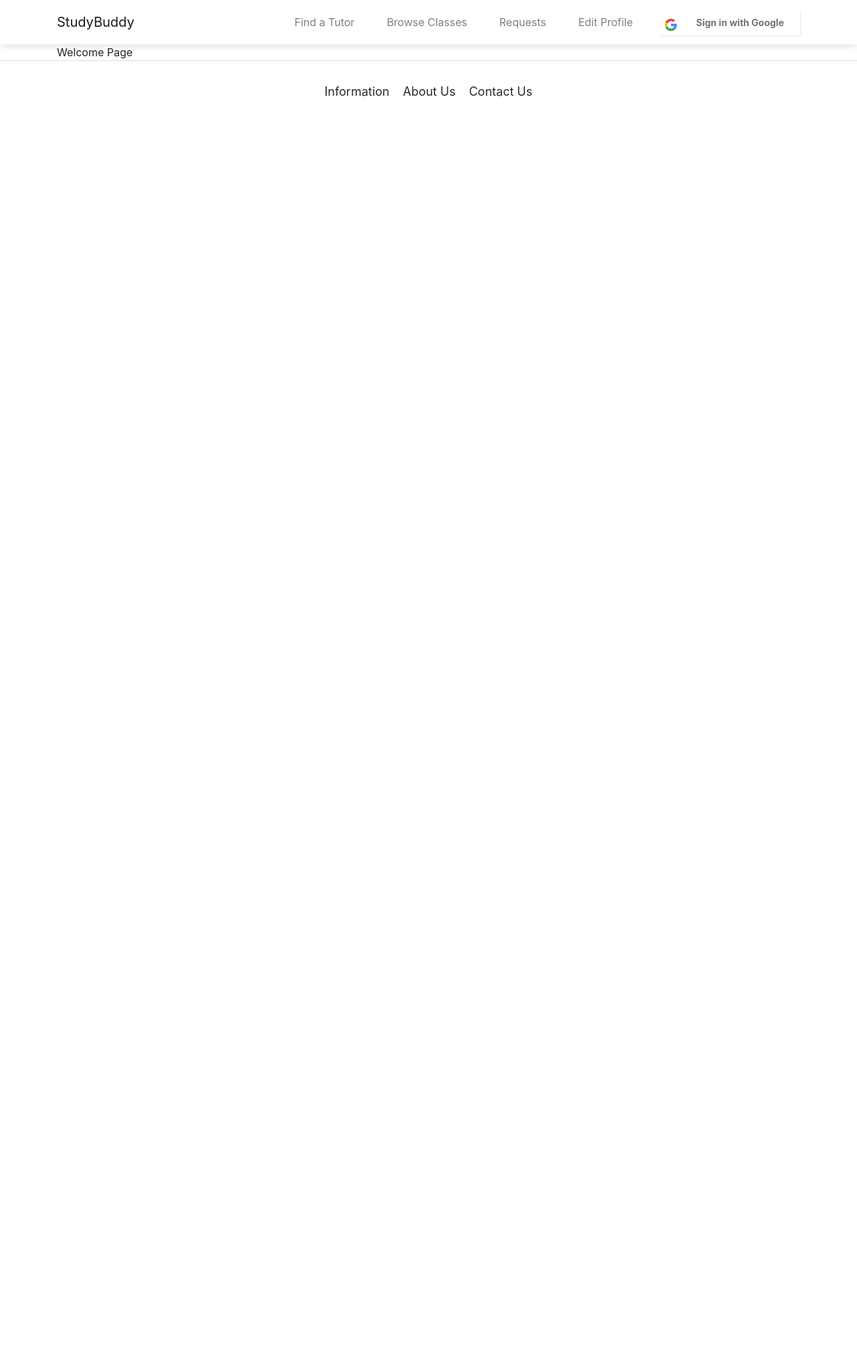
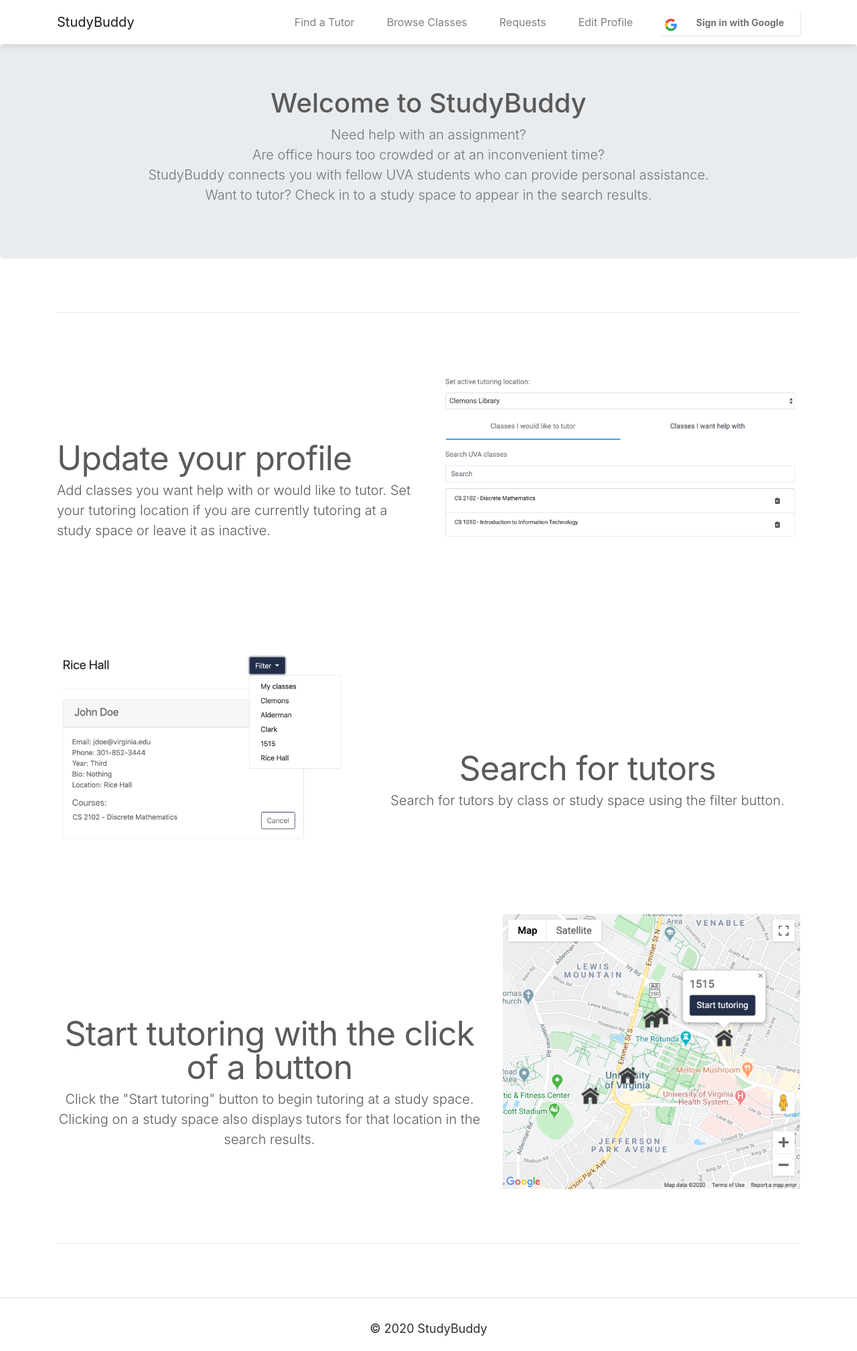
Before and after one commit to sierraarnold/cs3240-studybuddy, a Django app: page / in a window 1280 px wide. Shown: the whole page at 67% size. Before the commit the page ends 144 px from the top, so only its background shows below. Run offline with Django 3.2, Linux system fonts and the light colour scheme; some libraries are stand-ins or nearby versions.

Commit message:
Implemented welcome page

```diff
--- /dev/null
+++ b/login/static/login/welcome.css
@@ -0,0 +1,126 @@
+/* GLOBAL STYLES
+-------------------------------------------------- */
+/* Padding below the footer and lighter body text */
+
+body {
+  color: #5a5a5a;
+}
+
+
+/* CUSTOMIZE THE CAROUSEL
+-------------------------------------------------- */
+
+/* Carousel base class */
+.carousel {
+  margin-bottom: 4rem;
+}
+/* Since positioning the image, we need to help out the caption */
+.carousel-caption {
+  bottom: 3rem;
+  z-index: 10;
+}
+
+/* Declare heights because of positioning of img element */
+.carousel-item {
+  height: 32rem;
+}
+.carousel-item > img {
+  position: absolute;
+  top: 0;
+  left: 0;
+  min-width: 100%;
+  height: 32rem;
+}
+
+.carousel-indicators li {
+  background-color: #6F7FAE;
+}
+
+.carousel-indicators .active {
+  background-color: #232D4B;
+}
+
+
+/* MARKETING CONTENT
+-------------------------------------------------- */
+
+/* Center align the text within the three columns below the carousel */
+.marketing .col-lg-4 {
+  margin-bottom: 1.5rem;
+  text-align: center;
+}
+.marketing h2 {
+  font-weight: 400;
+}
+.marketing .col-lg-4 p {
+  margin-right: .75rem;
+  margin-left: .75rem;
+}
+
+
+/* Featurettes
+------------------------- */
+
+.featurette-divider {
+  margin: 5rem 0; /* Space out the Bootstrap <hr> more */
+}
+
+/* Thin out the marketing headings */
+.featurette-heading {
+  font-weight: 300;
+  line-height: 1;
+  letter-spacing: -.05rem;
+}
+
+
+/* RESPONSIVE CSS
+-------------------------------------------------- */
+
+@media (min-width: 40em) {
+  /* Bump up size of carousel content */
+  .carousel-caption p {
+    margin-bottom: 1.25rem;
+    font-size: 1.25rem;
+    line-height: 1.4;
+  }
+
+  .featurette-heading {
+    font-size: 50px;
+  }
+}
+
+@media (min-width: 62em) {
+  .featurette-heading {
+    margin-top: 7rem;
+  }
+}
+
+.row {
+  display: flex;
+  justify-content: space-between;
+  align-items: center;
+}
+
+.featurette {
+  padding-bottom: 100px;
+}
+
+.featurette1 {
+  padding-bottom: 150px;
+}
+
+.btn-secondary {
+  background-color: #232D4B !important;
+}
+
+.btn-outline-secondary {
+  border-color: #232D4B !important;
+}
+
+.btn-secondary:hover  {
+  background-color: #435076 !important;
+}
+
+.btn-outline-secondary:hover {
+  background-color: #435076 !important;
+}
--- a/login/templates/login/base.html
+++ b/login/templates/login/base.html
@@ -114,7 +114,7 @@
   <!-- Footer -->
   <footer class="page-footer">
       <div class="container">
-          <div class="links"><a href="#">Information</a><a href="#">About Us</a><a href="#">Contact Us</a></div>
+          <div class="links"><a href="#">© 2020 StudyBuddy</a></div>
       </div>
   </footer>
 
--- a/login/templates/login/welcome.html
+++ b/login/templates/login/welcome.html
@@ -2,11 +2,56 @@
 {% load static %}
 {% block content %}
   <head><title>StudyBuddy</title></head>
-  <body>
+    <link rel="stylesheet" type="text/css" href="{% static 'login/welcome.css' %}">
+    <link rel="stylesheet" href="https://cdnjs.cloudflare.com/ajax/libs/font-awesome/4.7.0/css/font-awesome.min.css">
 
+    <section class="jumbotron text-center">
       <div class="container">
-        Welcome Page
+        <h1>Welcome to StudyBuddy</h1>
+        <p class="lead text-muted">
+          Need help with an assignment? <br /> Are office hours too crowded or at an inconvenient time? <br />
+          StudyBuddy connects you with fellow UVA students who can provide personal assistance.<br />
+          Want to tutor? Check in to a study space to appear in the search results.
+        </p>
+      </div>
+    </section>
+
+    <div class="container marketing">
+
+      <hr class="featurette-divider">
+
+      <div class="row featurette1">
+        <div class="col-md-6">
+          <h2 class="featurette-heading">Update your profile</h2>
+          <p class="lead">Add classes you want help with or would like to tutor. Set your tutoring location if you are currently tutoring at a study space or leave it as inactive.</p>
+        </div>
+        <div class="col-md-6">
+          <img class="img-fluid mx-auto" preserveAspectRatio="xMidYMid slice" focusable="false" role="img" aria-label="map" src="{% static "login/images/courses.png" %}"/>
+        </div>
       </div>
 
-  </body>
+      <div class="row featurette">
+        <div class="col-md-7 order-md-2 text-center">
+          <h2 class="featurette-heading">Search for tutors</h2>
+          <p class="lead">Search for tutors by class or study space using the filter button.</p>
+        </div>
+        <div class="col-md-5 order-md-1">
+          <img class="img-fluid mx-auto" preserveAspectRatio="xMidYMid slice" focusable="false" role="img" aria-label="profile" src="{% static "login/images/profile.png" %}"/>
+        </div>
+      </div>
+
+
+      <div class="row">
+        <div class="col-md-7 text-center">
+          <h2 class="featurette-heading">Start tutoring with the click of a button</h2>
+          <p class="lead">Click the "Start tutoring" button to begin tutoring at a study space. Clicking on a study space also displays tutors for that location in the search results.</p>
+        </div>
+        <div class="col-md-5">
+          <img class="img-fluid mx-auto" preserveAspectRatio="xMidYMid slice" focusable="false" role="img" aria-label="request" src="{% static "login/images/map.png" %}"/>
+        </div>
+      </div>
+
+      <hr class="featurette-divider">
+
+    </div>
 {% endblock %}
```
Also changed, not shown: login/static/login/images/courses.png (added), login/static/login/images/map.png (added), login/static/login/images/profile.png (added), login/static/login/images/request.png (added).
